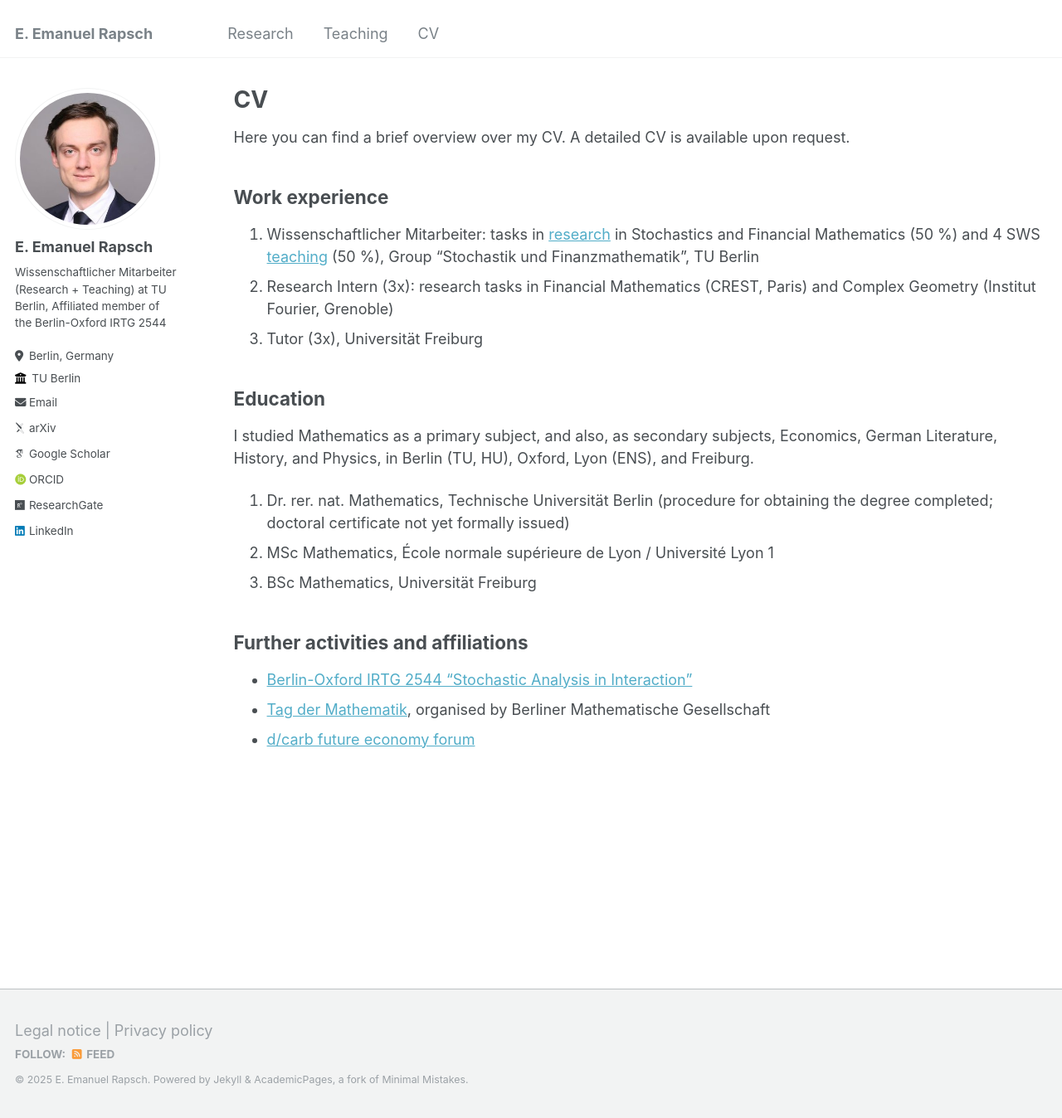
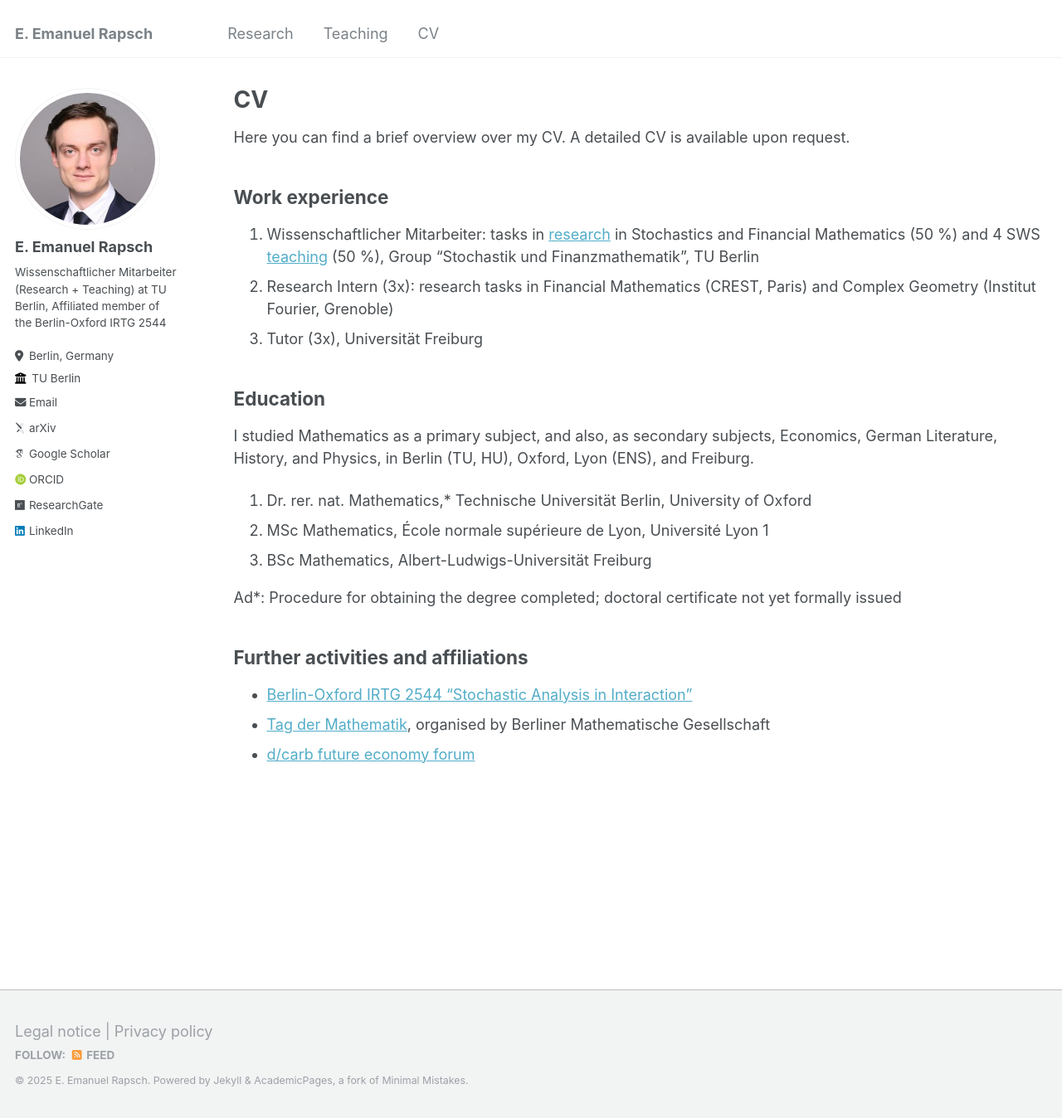
Before and after one commit to erapsch/erapsch.github.io, a Jekyll site: the page built from _pages/cv.md, in a window 1280 px wide and 1348 px high. Shown: the whole window at 83% size. Built offline with Jekyll 4.4.1, drawn with Linux system fonts in a browser that asks for light colours; some web fonts are replaced.

Commit message:
Oxford component emphasised more

```diff
--- a/_pages/cv.md
+++ b/_pages/cv.md
@@ -19,9 +19,11 @@ Here you can find a brief overview over my CV. A detailed CV is available upon r
 
 I studied Mathematics as a primary subject, and also, as secondary subjects, Economics, German Literature, History, and Physics, in Berlin (TU, HU), Oxford, Lyon (ENS), and Freiburg.
 
-1. Dr. rer. nat. Mathematics, Technische Universität Berlin (procedure for obtaining the degree completed; doctoral certificate not yet formally issued)
-2. MSc Mathematics, École normale supérieure de Lyon / Université Lyon 1
-3. BSc Mathematics, Universität Freiburg
+1. Dr. rer. nat. Mathematics,* Technische Universität Berlin, University of Oxford
+2. MSc Mathematics, École normale supérieure de Lyon, Université Lyon 1
+3. BSc Mathematics, Albert-Ludwigs-Universität Freiburg
+
+Ad*: Procedure for obtaining the degree completed; doctoral certificate not yet formally issued
 
 ## Further activities and affiliations
 
```
Also changed, not shown: _pages/about.md (+2 -2 lines).
